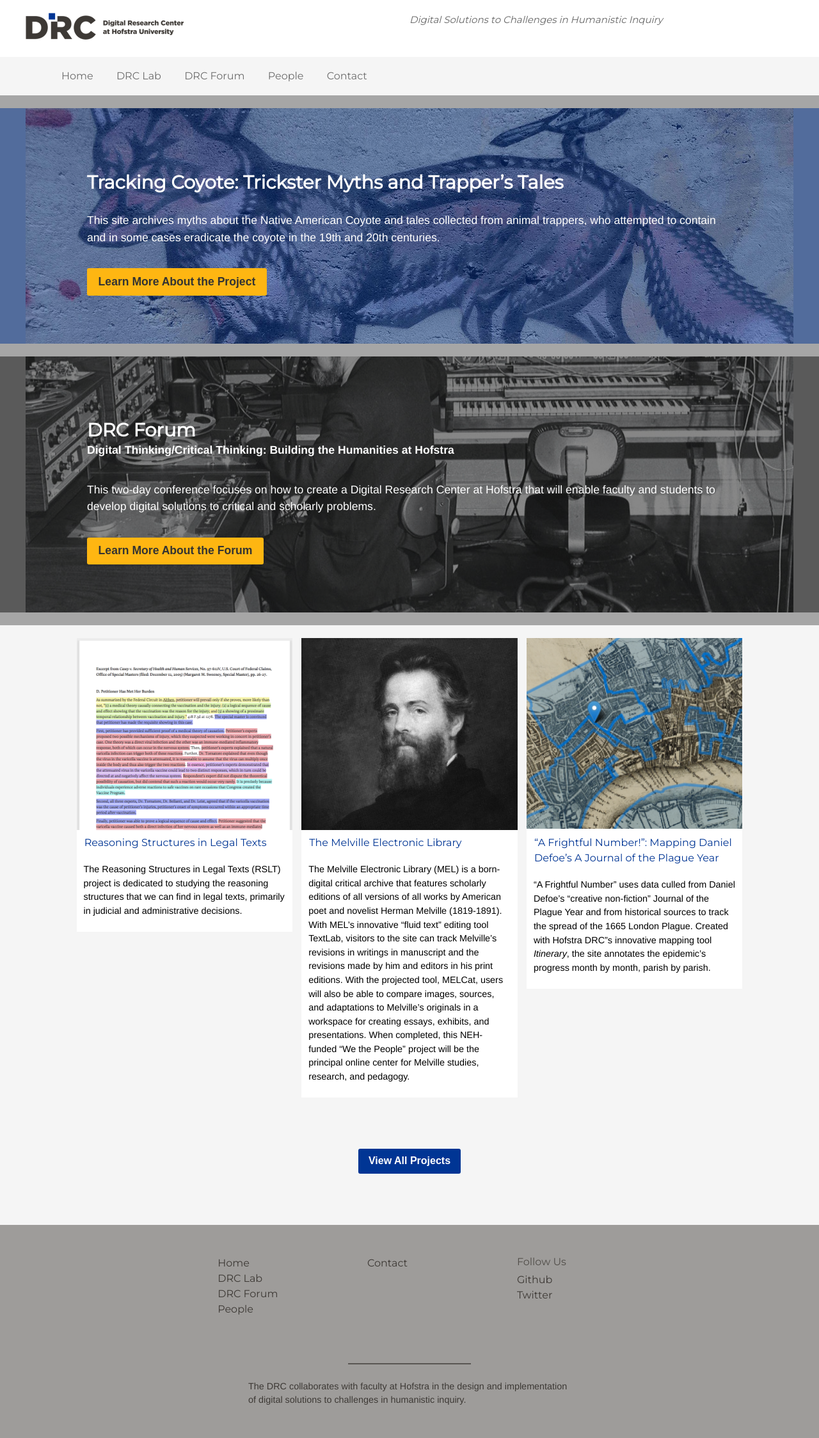
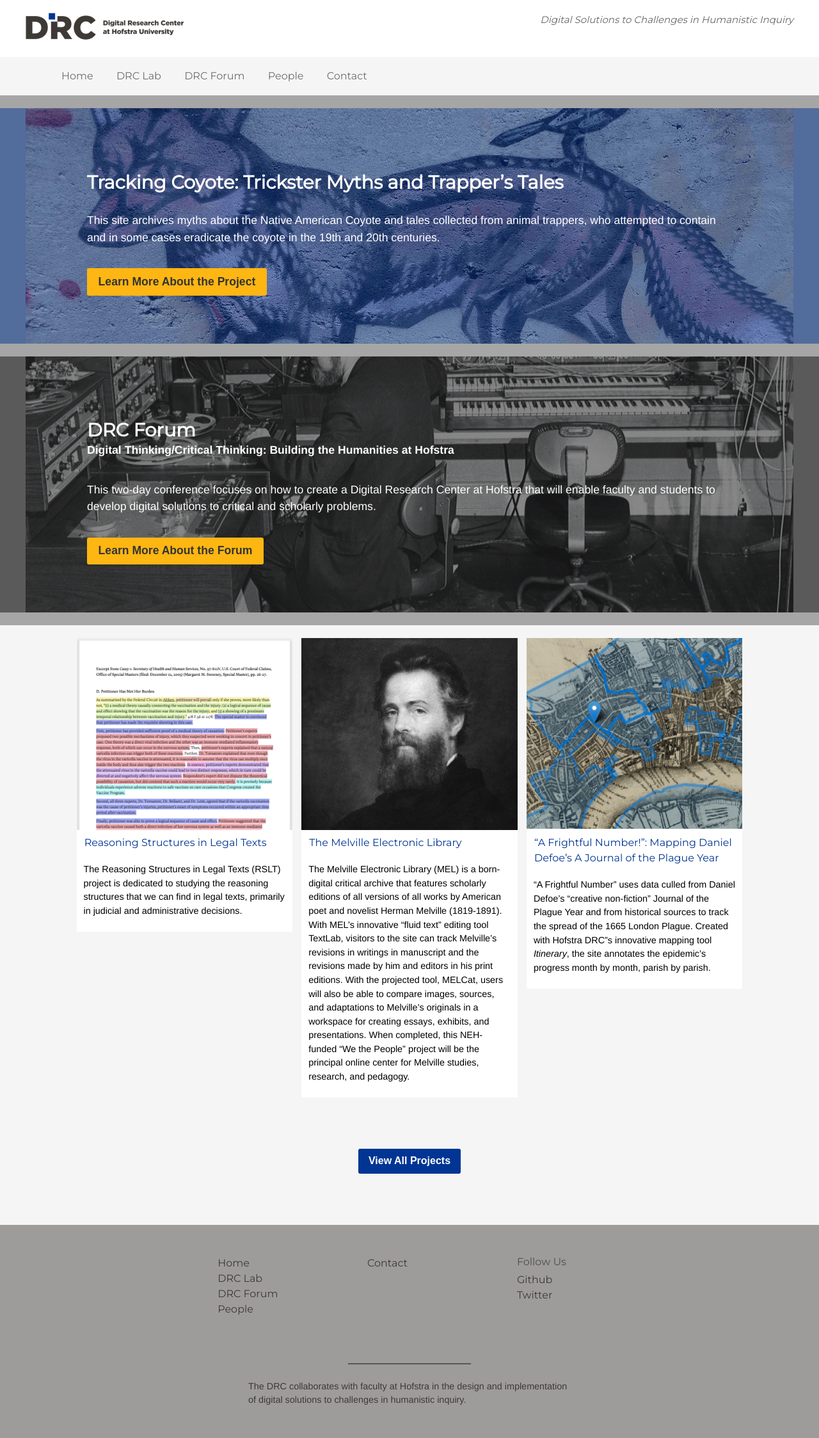
Before and after one commit to hofstra/drc, a Jekyll site: the page built from index.html, in a window 1280 px wide. Shown: the whole page at 64% size. Built offline with Jekyll 4.4.1, drawn with Linux system fonts in a browser that asks for light colours; nearby versions of some CDN libraries.

Commit message:
Tweak to description in header

```diff
--- a/_sass/_layout.scss
+++ b/_sass/_layout.scss
@@ -835,12 +835,18 @@
             padding-bottom: 20px;
             // Added by JF
             p#description {
+                color: #666;
+                float: right;
+                font-family: 'Montserrat', sans-serif;
+                font-size: 15px;
+                font-style: italic;
                 width: 50%;
-                font-family: 'Montserrat', sans-serif;
-                float:right;
-                font-style: italic;
-                color: #666;
-                font-size: 15px;
+@include media($large-screen) {
+                text-align: right;
+}
+@media all and (max-width: 640px) {
+                display: none;
+}
           }
             // / Added by JF
     }
```
